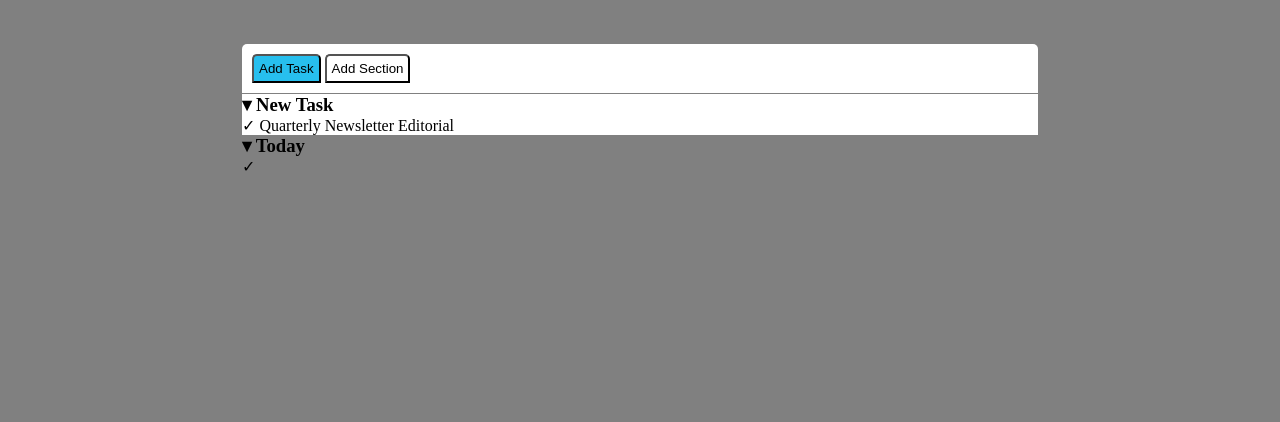
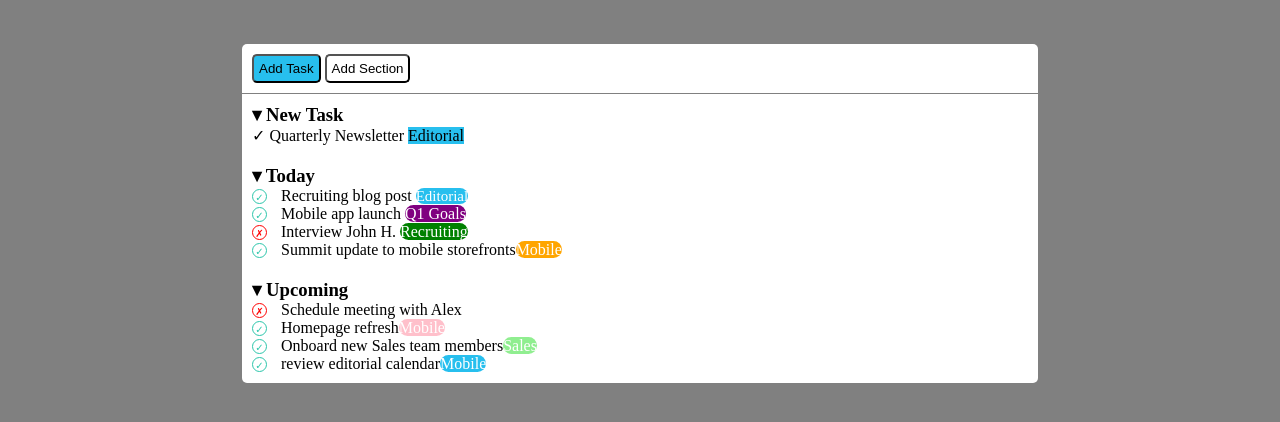
Before and after one commit to Peppe2496/html-css-toboolist, a plain HTML site: page index.html in a window 1280 px wide. Shown: the part 76-498 px from the top of the page. Drawn offline with Linux system fonts and the light colour scheme.

Commit message:
finished all the containers

```diff
--- a/css/style.css
+++ b/css/style.css
@@ -60,17 +60,25 @@ main{
     padding: 10px;
 }
 
-.br{
+.br-top{
     border-top-right-radius: 5px;
     border-top-left-radius: 5px;
 }
 
-hr{
-    width: max-content;
+
+.br-bottom{
+    border-bottom-left-radius: 5px;
+    border-bottom-right-radius: 5px;
 }
 
+.br{
+    border-radius: 20px;
+
+
+}
 button{
     padding: 5px;
+    border-radius: 5px;
 
 }
 
@@ -78,3 +86,32 @@ button{
     border-bottom: solid 1px;
     color: gray;
 }
+
+.tc{
+    color: white;
+}
+
+.circle {
+    display: inline-block;
+    width: 15px;
+    height: 15px;
+    margin-right: 10px;
+    border-radius: 50%;
+    line-height: 15px;
+    font-size: 10px;
+    text-align: center;
+}
+
+.check{
+    border: 1px solid #2cc6ab;
+    color: #2cc6ab;
+}
+
+.cross{
+    border: 1px solid red;
+    color: red;
+}
+
+.fs{
+    font-size: 15px;
+}
--- a/index.html
+++ b/index.html
@@ -16,22 +16,37 @@
 
     <main>
 
-        <div class="bg-white m-10 p-20 br bb">
-            <button class="bg-blue br">Add Task</button>
-            <button class="bg-white br">Add Section</button>
+        <div class="bg-white m-10 p-20 br-top bb">
+            <button class="bg-blue ">Add Task</button>
+            <button class="bg-white ">Add Section</button>
 
         </div>
 
-        <div class="bg-white">
+        <div class="bg-white p-20">
             <h3>&blacktriangledown; New Task</h3>
-            <span>&check;</span> Quarterly Newsletter <span>Editorial</span>
+            <span>&check;</span> Quarterly Newsletter <span class="bg-blue">Editorial</span>
         </div>
 
-        <div>
+        <div class="bg-white p-20">
             <h3>&blacktriangledown; Today</h3>
-            <span>&check;</span>
+            <span class="circle check">&check;</span> Recruiting blog post <span class="bg-blue tc br fs">Editorial</span><br>
+            <span class="circle check">&check;</span> Mobile app launch <span class="bg-purple tc br">Q1 Goals</span><br>
+            <span class="circle cross">&cross;</span> Interview John H. <span class="bg-green tc br">Recruiting</span><br>
+            <span class="circle check">&check;</span> Summit update to mobile storefronts<span class="bg-orange tc br">Mobile</span><br>
+        </div>
+
+        <div class="bg-white p-20 br-bottom">
+            <h3>&blacktriangledown; Upcoming</h3>
+            <span class="circle cross">&cross;</span> Schedule meeting with Alex <br>
+            <span class="circle check">&check;</span> Homepage refresh<span class="bg-pink tc br">Mobile</span><br>
+            <span class="circle check">&check;</span> Onboard new Sales team members<span class="bg-lightgreen tc br">Sales</span><br>
+            <span class="circle check">&check;</span> review editorial calendar<span class="bg-blue tc br">Mobile</span><br>
+
+
+
 
         </div>
+
 
 
 
```
